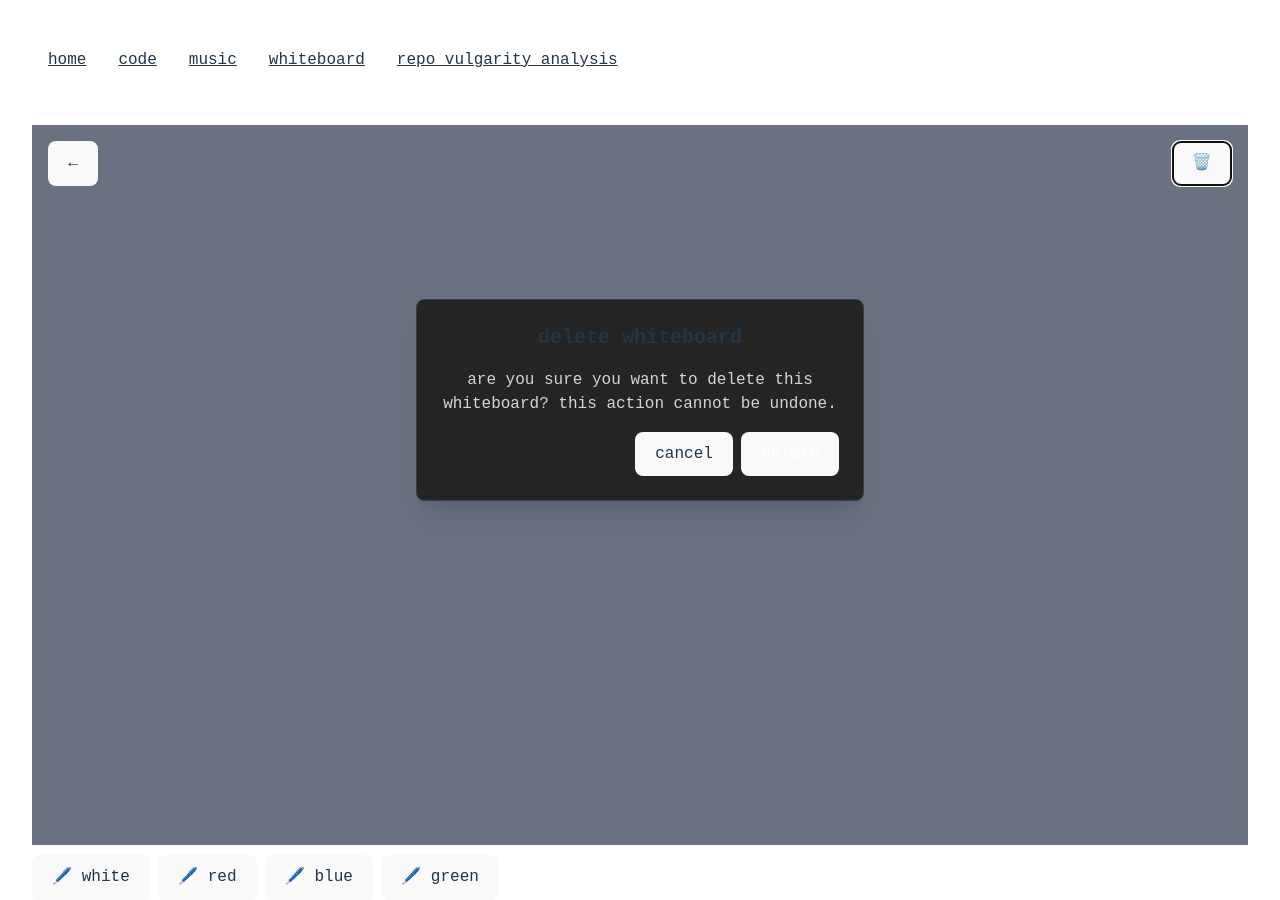
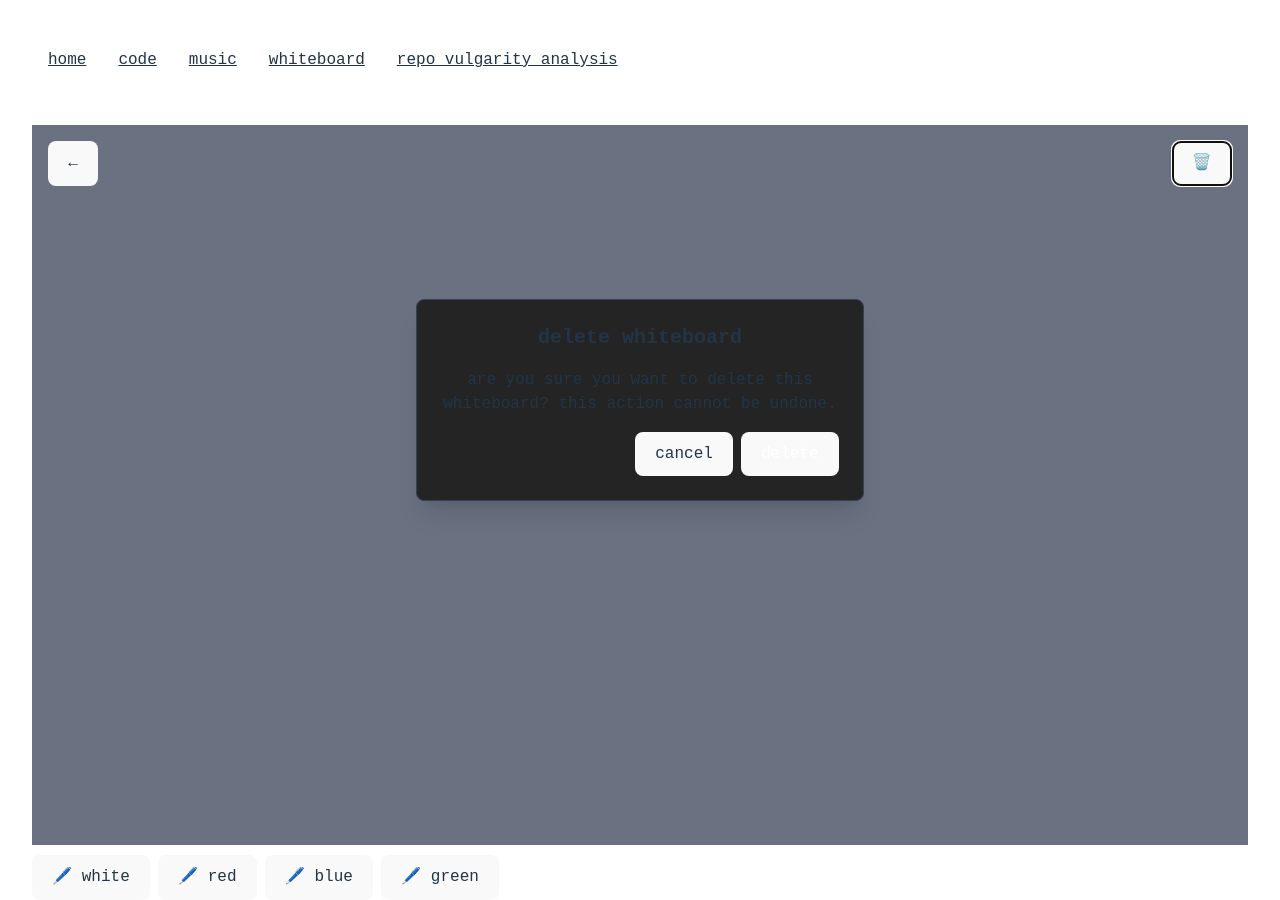
Before and after one commit to jake-schlaerth/portfolio, a React (Vite) app in the folder apps/frontend/: page /whiteboard/1 in a window 1280 px wide. Both pictures are taken after a click on the button "🗑️". Built offline with nearby package versions, Linux system fonts and the light colour scheme; no server answers.

Commit message:
remove extra classes

```diff
--- a/apps/frontend/src/pages/whiteboard/components/DeleteWhiteboardModal.tsx
+++ b/apps/frontend/src/pages/whiteboard/components/DeleteWhiteboardModal.tsx
@@ -13,11 +13,11 @@ export const DeleteWhiteboardModal = ({
 
   return (
     <div className="fixed inset-0 z-50 flex items-center justify-center">
-      <div className="fixed inset-0 bg-opacity-50" onClick={onClose}></div>
+      <div className="fixed inset-0" onClick={onClose}></div>
       <div className="relative bg-[#242424] p-6 rounded-lg shadow-xl w-full max-w-md border border-gray-700">
         <h2 className="text-xl font-bold mb-4">delete whiteboard</h2>
         <div className="space-y-4">
-          <p className="text-gray-300">
+          <p>
             are you sure you want to delete this whiteboard? this action cannot
             be undone.
           </p>
```
